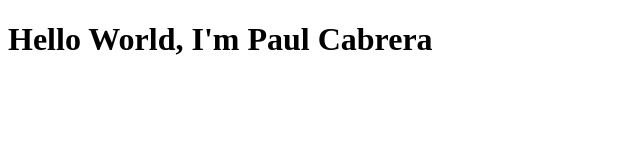
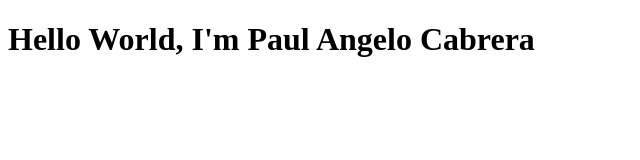
Before and after one commit to 2004paul/SampleGit, a plain HTML site: page index.html in a window 1280 px wide. Shown: the whole page, without its empty margins (0-640 px from the left). Drawn offline with Linux system fonts and the light colour scheme.

Commit message:
tanginamo

```diff
--- a/index.html
+++ b/index.html
@@ -6,6 +6,6 @@
     <title>Document</title>
 </head>
 <body>
-    <h1>Hello World, I'm Paul Cabrera</h1>
+    <h1>Hello World, I'm Paul Angelo Cabrera</h1>
 </body>
 </html>
```
